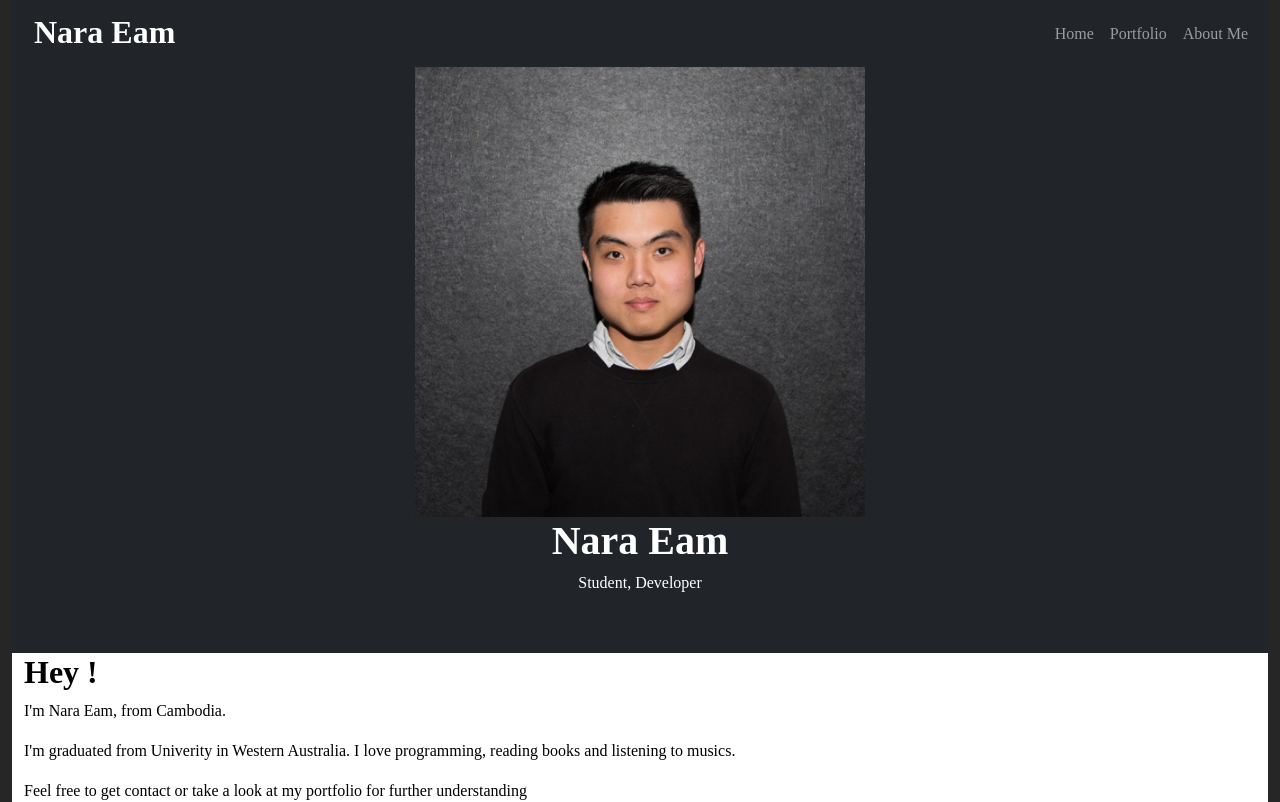
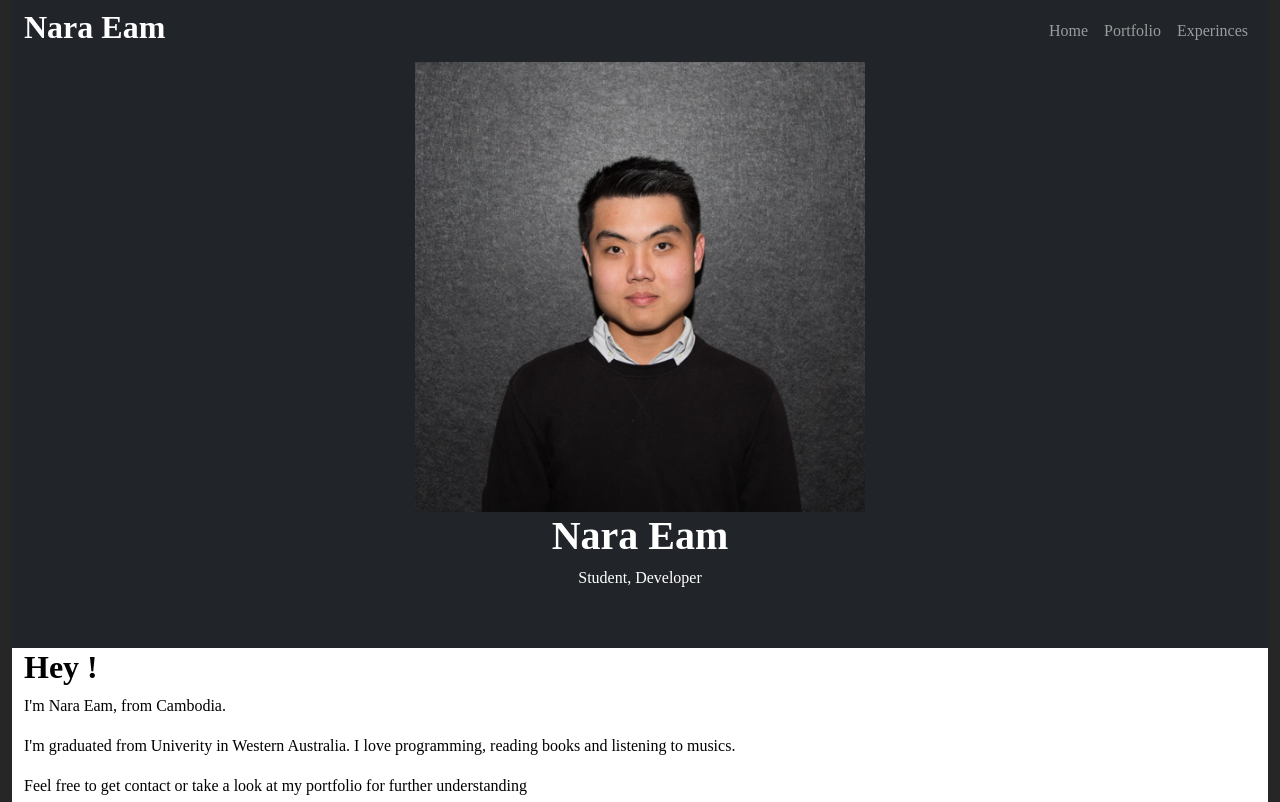
Before and after one commit to Sameam/sameam.github.io, a React (Create React App) app: page / in a window 1280 px wide. Shown: the top 802 px of the page. Built offline with nearby package versions, Linux system fonts and the light colour scheme; a web font is replaced by a local one.

Commit message:
fixed navbar not responsive

```diff
--- a/package.json
+++ b/package.json
@@ -7,7 +7,9 @@
     "@testing-library/jest-dom": "^5.16.2",
     "@testing-library/react": "^12.1.2",
     "@testing-library/user-event": "^13.5.0",
+    "bootstrap": "^5.1.3",
     "react": "^17.0.2",
+    "react-bootstrap": "^2.1.2",
     "react-dom": "^17.0.2",
     "react-router-dom": "^5.2.0",
     "react-scripts": "5.0.0",
--- a/src/components/Navbar.js
+++ b/src/components/Navbar.js
@@ -1,33 +1,27 @@
 import React from 'react';
 import {Link} from 'react-router-dom'
+import { Navbar, Container, Nav} from 'react-bootstrap'
 
 
 
-const Navbar = () => {
+const Navbars = () => {
 
 
   return (
-  <div>
-    <nav className="navbar navbar-expand-lg navbar-dark">
-      <div className="container-fluid">
-      <h2 classname="display-4" style={{marginLeft:"10px", marginTop:"5px"}}>Nara Eam</h2>
-        <div className="collapse navbar-collapse justify-content-end" id="navbarNavDropdown">
-          <ul className="navbar-nav">
-            <li className="nav-item">
-              <Link className="nav-link" to="/">Home</Link>
-            </li>
-            <li className="nav-item">
-              <Link className="nav-link" to="/portfolio">Portfolio</Link>
-            </li>
-            <li className="nav-item">
-              <Link className="nav-link" to="/experience">About Me</Link>
-            </li>
-          </ul>
-        </div>
-      </div>
-    </nav>
-  </div>
-  );
+  <Navbar bg="dark" expand="lg" variant="dark">
+    <Container fluid>
+      <h2 className=''>Nara Eam</h2>
+      <Navbar.Toggle aria-controls="basic-navbar-nav"/>
+      <Navbar.Collapse id="basic-navbar-nav" className='justify-contend-end' >
+        <Nav className="justify-content-end" style={{ width: "100%"}}>
+          <Link className="nav-link" to="/">Home</Link>
+          <Link className="nav-link" to="/portfolio">Portfolio</Link>
+          <Link className="nav-link" to="/experience">Experinces</Link>
+        </Nav>
+      </Navbar.Collapse>
+    </Container>
+  </Navbar>
+);
 };
 
-export default Navbar;
+export default Navbars;
```
Also changed, not shown: 1 other file (tests, documents, lock files or other folders).
